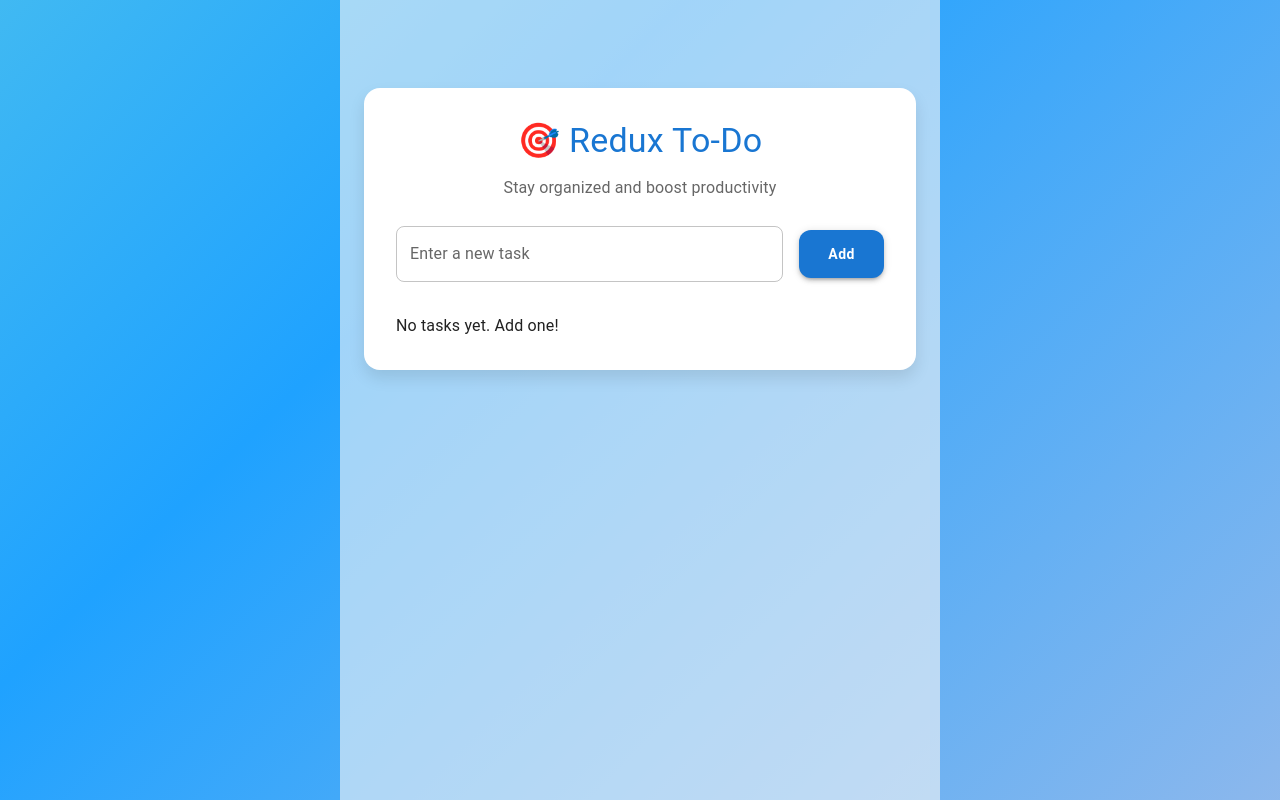
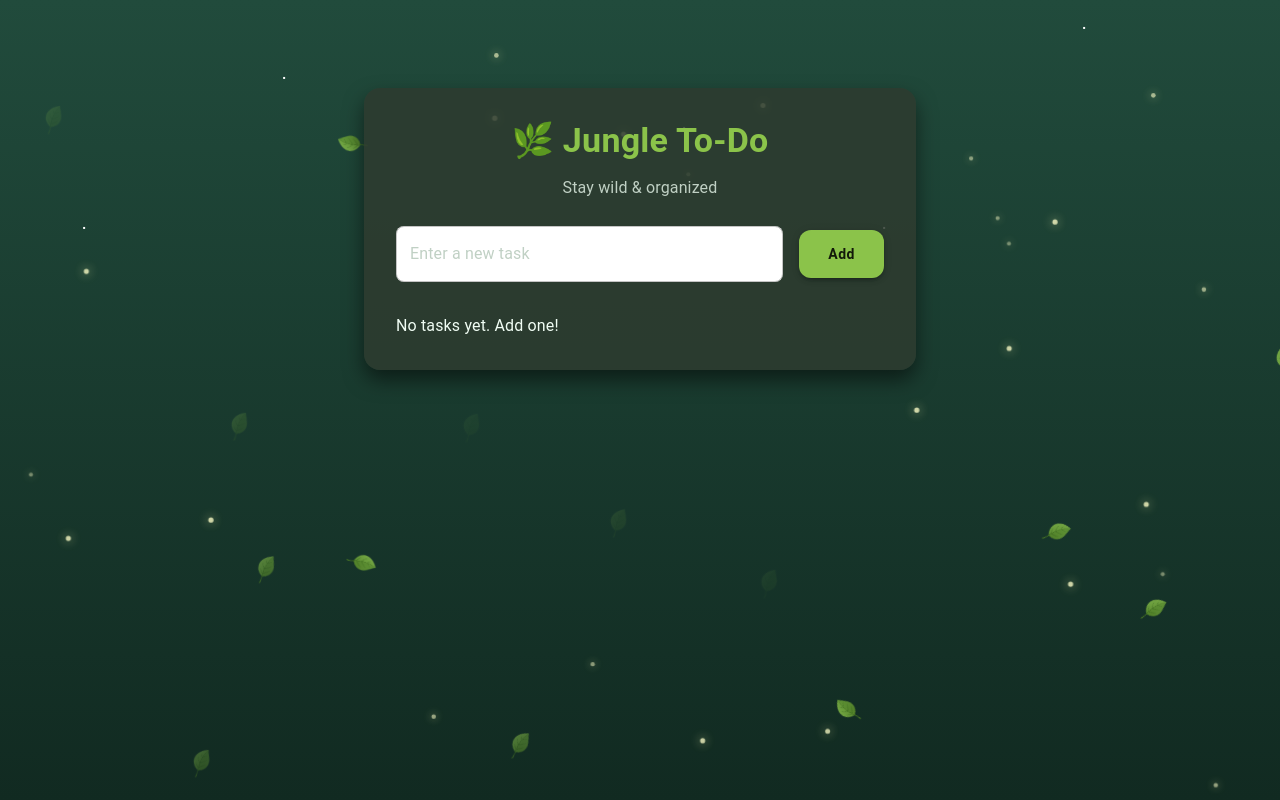
Before and after one commit to AniketGupta-98/to-do-App-redux, a React (Vite) app: page / in a window 1280 px wide. Built offline with nearby package versions, Linux system fonts and the light colour scheme.

Commit message:
App file into jungle theme

```diff
--- a/src/App.css
+++ b/src/App.css
@@ -1,18 +1,103 @@
-.animated-bg {
-  min-height: 100vh;
-  background: linear-gradient(-45deg, #f8cdda, #1fa2ff, #a6ffcb, #fbc2eb);
-  background-size: 400% 400%;
-  animation: gradientBG 15s ease infinite;
+body, html, #root {
+  margin: 0;
+  padding: 0;
+  height: 100%;
 }
 
-@keyframes gradientBG {
+.jungle-bg {
+  position: relative;
+  width: 100%;
+  min-height: 100vh;
+  overflow: hidden;
+  background: linear-gradient(to bottom, #214b3c, #112a21); /* dark forest green to darker shade */
+  color: #f0fdf4;
+}
+
+.jungle-bg .stars {
+  position: absolute;
+  width: 200%;
+  height: 200%;
+  top: 0;
+  left: 0;
+  background: transparent;
+  pointer-events: none;
+  animation: moveStars 60s linear infinite;
+}
+
+.jungle-bg .stars:after {
+  content: "";
+  position: absolute;
+  width: 2px;
+  height: 2px;
+  background: #fff;
+  box-shadow:
+    100px 100px #fff,
+    200px 300px #fff,
+    400px 150px #fff,
+    600px 400px #fff,
+    800px 200px #fff,
+    1000px 300px #fff,
+    1200px 100px #fff,
+    1400px 350px #fff,
+    1600px 250px #fff,
+    1800px 450px #fff,
+    2000px 300px #fff;
+  animation: twinkle 5s infinite alternate;
+}
+
+.jungle-bg .leaves {
+  position: absolute;
+  width: 100%;
+  height: 100%;
+  top: 0;
+  left: 0;
+  pointer-events: none;
+  overflow: hidden;
+}
+.jungle-bg .leaf {
+  position: absolute;
+  width: 30px;
+  height: 30px;
+  background: url('./assets/Gleaf.png') no-repeat center / contain; /* you need a leaf SVG asset */
+  opacity: 0.8;
+  animation: driftLeaf linear infinite;
+}
+
+.jungle-bg .firefly {
+  position: absolute;
+  width: 4px;
+  height: 4px;
+  background: rgba(255, 255, 200, 0.8);
+  border-radius: 50%;
+  box-shadow: 0 0 8px rgba(255, 255, 180, 0.8);
+  animation: flutter 8s ease-in-out infinite;
+}
+
+@keyframes moveStars {
+  from { transform: translate(0, 0); }
+  to { transform: translate(-50%, -50%); }
+}
+
+@keyframes twinkle {
+  from { opacity: 0.2; }
+  to { opacity: 1; }
+}
+
+@keyframes driftLeaf {
   0% {
-    background-position: 0% 50%;
+    transform: translateX(-10vw) translateY(0) rotate(0deg);
+    opacity: 0;
   }
-  50% {
-    background-position: 100% 50%;
+  20% {
+    opacity: 0.6;
   }
   100% {
-    background-position: 0% 50%;
+    transform: translateX(110vw) translateY(100vh) rotate(45deg);
+    opacity: 0;
   }
 }
+
+@keyframes flutter {
+  0%, 100% { transform: translate(0,0) scale(1); opacity: 0.5; }
+  50% { transform: translate(20px, -10px) scale(1.3); opacity: 1; }
+}
--- a/src/App.jsx
+++ b/src/App.jsx
@@ -1,39 +1,120 @@
 import React from "react";
-import { Container, Typography, Paper, Box } from "@mui/material";
+import {
+  Container,
+  Typography,
+  Paper,
+  Box,
+  ThemeProvider,
+  createTheme,
+} from "@mui/material";
 import TodoForm from "./components/toDoForm";
 import TodoList from "./components/toDoList";
-import "./App.css"
+import "./App.css";
+
+// 🍃 Generate random falling leaves
+function generateLeaves(count = 12) {
+  const leaves = [];
+  for (let i = 0; i < count; i++) {
+    const style = {
+      top: `${Math.random() * 100}%`,
+      left: `${Math.random() * 100}%`,
+      animationDuration: `${10 + Math.random() * 20}s`,
+      animationDelay: `${Math.random() * 10}s`,
+      transform: `rotate(${Math.random() * 360}deg)`,
+    };
+    leaves.push(<div key={`leaf-${i}`} className="leaf" style={style} />);
+  }
+  return leaves;
+}
+
+// ✨ Generate floating fireflies
+function generateFireflies(count = 25) {
+  const flies = [];
+  for (let i = 0; i < count; i++) {
+    const style = {
+      top: `${Math.random() * 100}%`,
+      left: `${Math.random() * 100}%`,
+      animationDuration: `${5 + Math.random() * 5}s`,
+      animationDelay: `${Math.random() * 5}s`,
+    };
+    flies.push(<div key={`firefly-${i}`} className="firefly" style={style} />);
+  }
+  return flies;
+}
+
+// 🎨 Jungle theme
+const theme = createTheme({
+  palette: {
+    primary: { main: "#8bc34a" },
+    secondary: { main: "#ffc107" },
+    background: {
+      paper: "#2e3b2f",
+      default: "#214b3c",
+    },
+    text: {
+      primary: "#f0fdf4",
+      secondary: "#c0d0c4",
+    },
+  },
+  typography: {
+    h4: { fontWeight: 700, color: "#fffde7" },
+    subtitle1: { color: "#c0d0c4" },
+  },
+});
 
 function App() {
   return (
-    <div className="animated-bg">
+    <div className="jungle-bg">
+      {/* Sky & Stars */}
+      <div className="sky"></div>
+      <div className="stars" />
+
+      {/* Parallax Tree Layers */}
+      <div className="trees layer-back"></div>
+      <div className="trees layer-mid"></div>
+      <div className="trees layer-front"></div>
+
+      {/* Animated Leaves & Fireflies */}
+      <div className="leaves">{generateLeaves(15)}</div>
+      <div className="fireflies">{generateFireflies(25)}</div>
+
+      {/* Jungle To-Do App */}
+      <ThemeProvider theme={theme}>
         <Container
           maxWidth="sm"
-        sx={{ minHeight: "100vh", bgcolor: "#f5f5f59b", py: 5 }}
+          sx={{
+            minHeight: "100vh",
+            position: "relative",
+            zIndex: 10,
+            py: 5,
+          }}
         >
           <Paper
-          elevation={4}
+            elevation={10}
             sx={{
               borderRadius: 4,
-            marginTop:6,
-            padding: 4,
-            boxShadow: "0 8px 16px rgba(0,0,0,0.1)",
+              mt: 6,
+              p: 4,
+              backgroundColor: "rgba(46, 59, 47, 0.85)",
+              boxShadow: "0 10px 20px rgba(0,0,0,0.5)",
             }}
           >
             <Box textAlign="center" mb={3}>
               <Typography variant="h4" color="primary" gutterBottom>
-              🎯 Redux To-Do
+                🌿 Jungle To-Do
               </Typography>
               <Typography variant="subtitle1" color="textSecondary">
-              Stay organized and boost productivity
+                Stay wild & organized
               </Typography>
             </Box>
+
             <TodoForm />
             <Box mt={4}>
               <TodoList />
             </Box>
           </Paper>
         </Container>
+      </ThemeProvider>
     </div>
   );
 }
```
Lines whose indentation alone changed are shown as unchanged.
